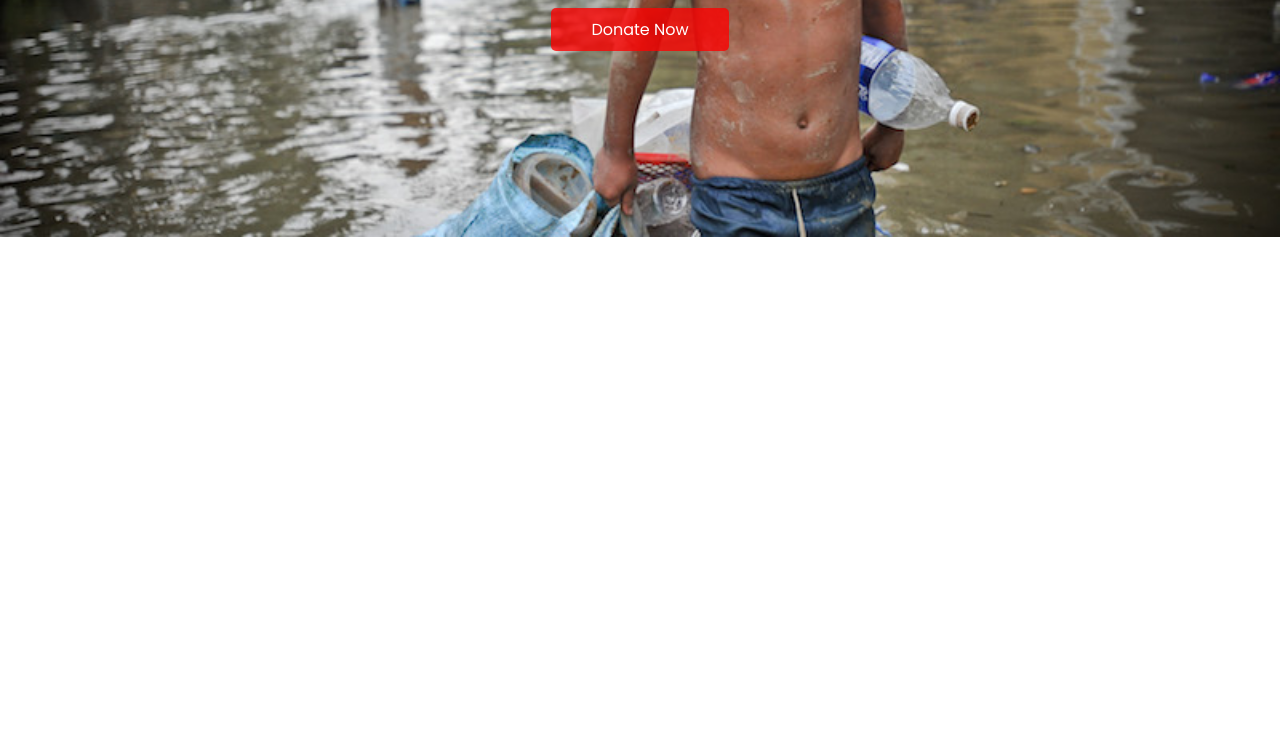
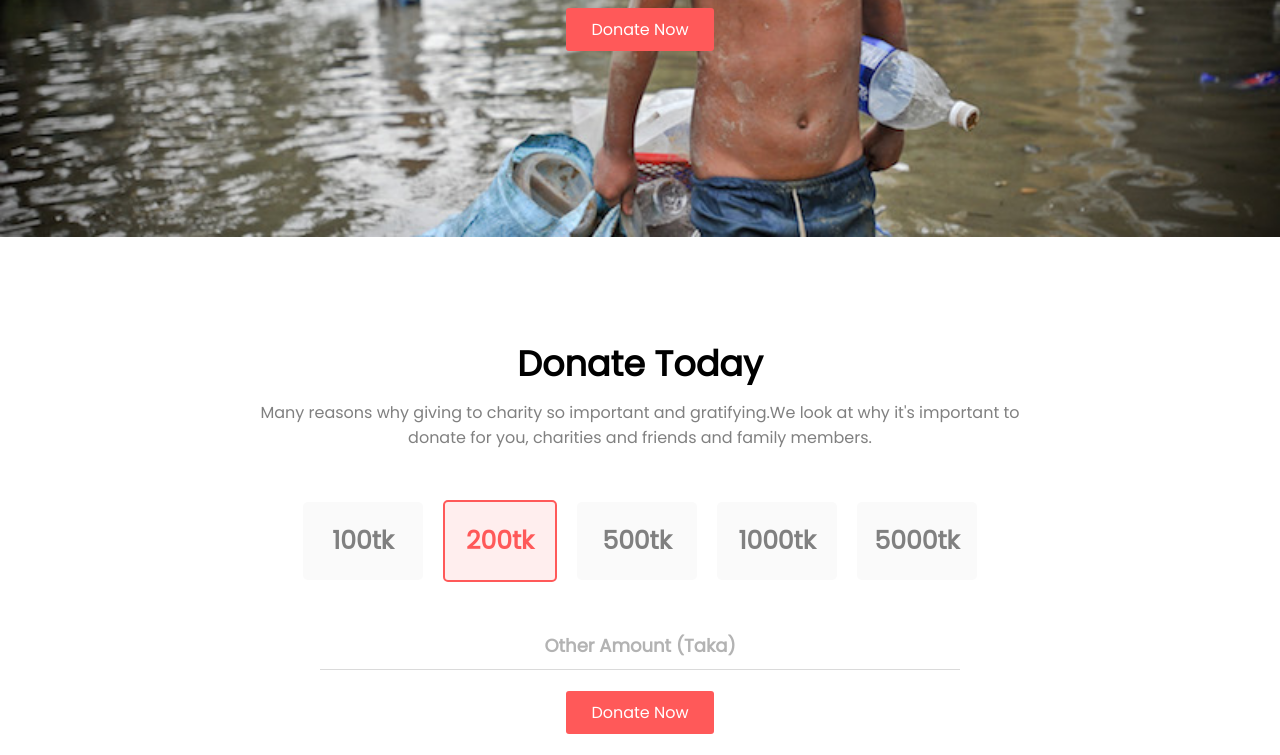
Before and after one commit to ab-sid/first-assignment, a plain HTML site: page index.html in a window 1280 px wide. Shown: the part 403-1158 px from the top of the page. Before the commit the page ends 800 px from the top, so only its background shows below. Drawn offline with Linux system fonts and the light colour scheme.

Commit message:
donate section added

```diff
--- a/index.html
+++ b/index.html
@@ -21,6 +21,34 @@
             <a class="donate-button" href="#" target="_blank">Donate Now</a>
         </div>
     </section>
+    <section class="donate">
+        <div class="donate-top">
+            <h1>Donate Today</h1>
+            <p>Many reasons why giving to charity so important and gratifying.We look at why it's important to<br>donate
+                for you, charities and friends and family members.</p>
+        </div>
+        <div class="donate-center">
+            <div class="d-price1">
+                <h4>100tk</h4>
+            </div>
+            <div id="d-price2">
+                <h4>200tk</h4>
+            </div>
+            <div class="d-price3">
+                <h4>500tk</h4>
+            </div>
+            <div class="d-price4">
+                <h4>1000tk</h4>
+            </div>
+            <div class="d-price5">
+                <h4>5000tk</h4>
+            </div>
+        </div>
+        <div class="donate-bottom">
+            <h6>Other Amount (Taka)</h6>
+        </div>
+        <a class="donate-button" href="#" target="_blank">Donate Now</a>
+    </section>
 </body>
 
 </html>
--- a/style.css
+++ b/style.css
@@ -32,9 +32,95 @@ body {
 }
 
 .donate-button {
+    background: #FF5959;
+    padding: 10px 25px;
+    border-radius: 3px;
     text-decoration: none;
-    background-color: rgba(255, 0, 0, 0.782);
     color: white;
-    padding: 10px 40px;
+}
+
+.donate {
+    text-align: center;
+    margin-bottom: 30px;
+}
+
+.donate-top {
+    padding-top: 100px;
+}
+
+.donate-top h1 {
+    font-size: 35px;
+    font-weight: 700;
+    margin-bottom: 10px;
+}
+
+.donate-top p {
+    color: gray;
+}
+
+.donate-center {
+    padding-top: 50px;
+    display: flex;
+    align-items: center;
+    justify-content: center;
+
+}
+
+.d-price1,
+.d-price3,
+.d-price4,
+.d-price5 {
+    background: #FAFAFA;
+    width: 100px;
+    padding: 20px 10px;
+    margin: 0 10px;
     border-radius: 5px;
 }
+
+#d-price2 {
+    background: #FFEEEE;
+    width: 90px;
+    padding: 20px 10px;
+    margin: 0 10px;
+    border: 2px solid #FF5959;
+    border-radius: 5px;
+}
+
+.d-price1 h4,
+.d-price3 h4,
+.d-price4 h4,
+.d-price5 h4 {
+    color: gray;
+    font-size: 25px;
+    font-weight: bold;
+}
+
+#d-price2 h4 {
+    color: #FF5959;
+    font-size: 25px;
+    font-weight: bold;
+}
+
+.donate-bottom {
+    padding-top: 50px;
+    display: flex;
+    align-items: center;
+    justify-content: center;
+    margin-bottom: 30px;
+}
+
+.donate-bottom h6 {
+    color: #B3B3B3;
+    font-size: 18px;
+    border-bottom: 1px solid #DADADA;
+    width: 50%;
+    padding-bottom: 10px;
+}
+
+.donate-btn {
+    background: #FF5959;
+    padding: 10px 25px;
+    border-radius: 3px;
+    text-decoration: none;
+    color: white;
+}
```
